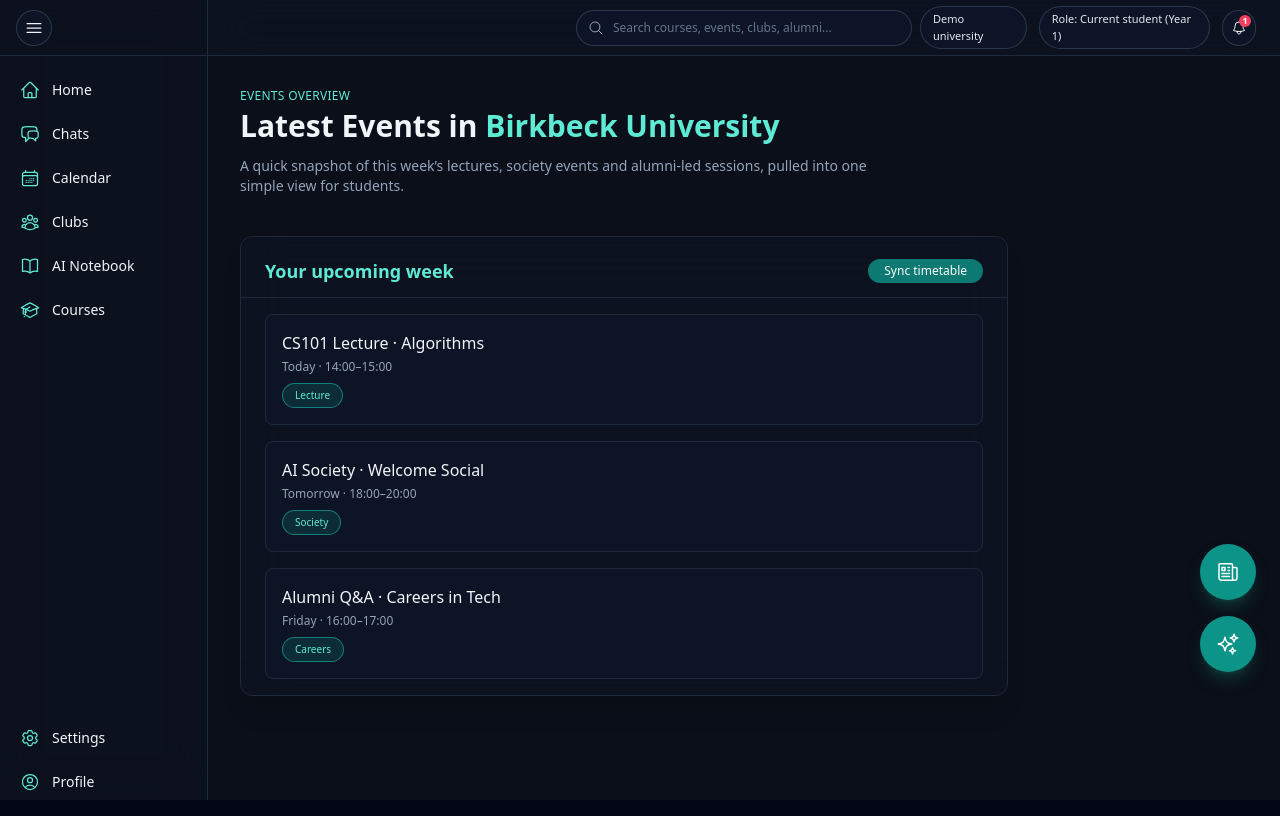
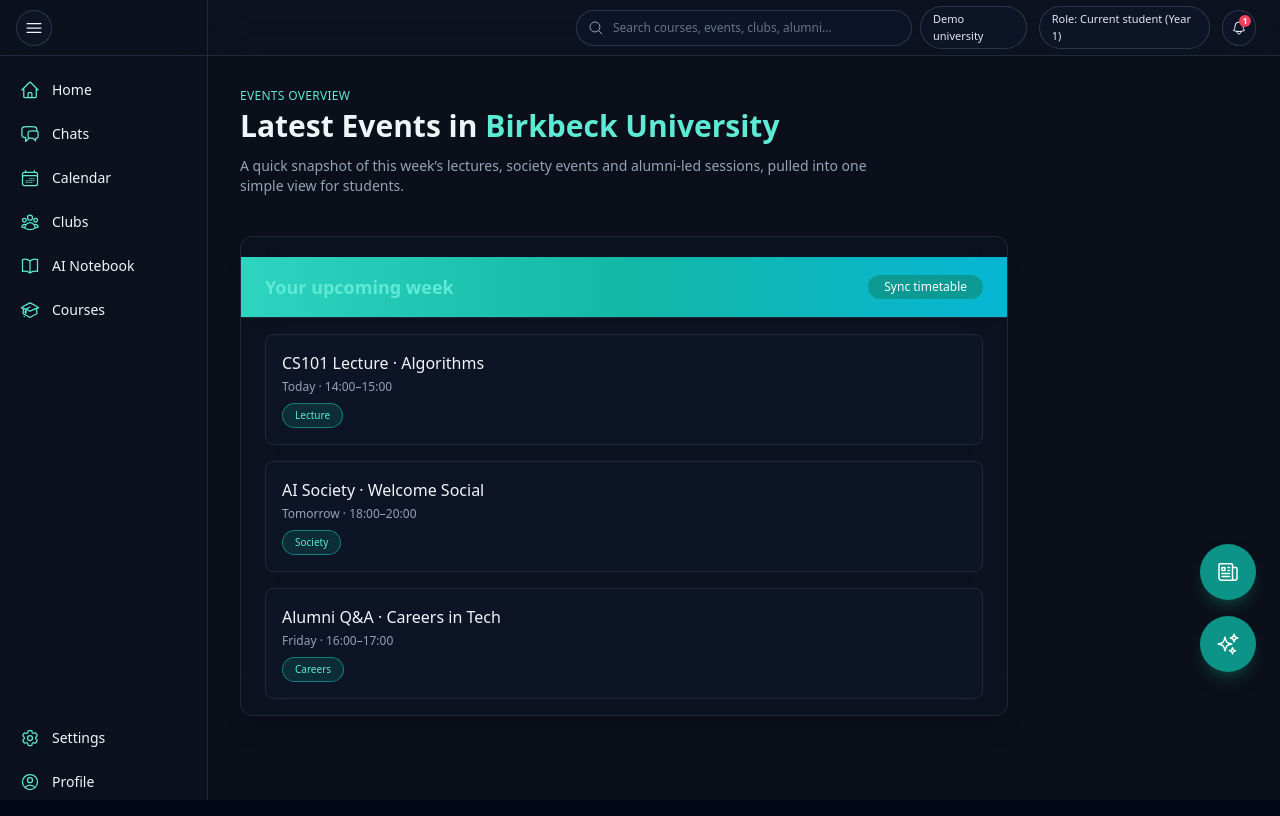
Before and after one commit to linguist101/Acaderra, a Next.js app in the folder web/: page /demo in a window 1280 px wide. Built offline with nearby package versions, Linux system fonts and the light colour scheme.

Commit message:
Update page.tsx

```diff
--- a/web/src/app/demo/page.tsx
+++ b/web/src/app/demo/page.tsx
@@ -163,7 +163,10 @@
 
           {/* EVENTS SECTION */}
           <section className="mt-10 w-full max-w-3xl rounded-xl border border-slate-800 bg-slate-900/40 backdrop-blur-xl shadow-xl pt-5 overflow-hidden">
-            <div className="flex justify-between items-center px-6 pb-3">
+            <div className="flex justify-between items-center px-6 py-4
+              bg-gradient-to-r from-teal-400 via-teal-500 to-cyan-500
+              text-slate-900 font-medium shadow-md">
+
               <h2 className="text-lg font-semibold text-teal-300">Your upcoming week</h2>
               <button className="rounded-full bg-teal-600/80 hover:bg-teal-500 px-4 py-1 text-xs text-white transition">
                 Sync timetable
```
